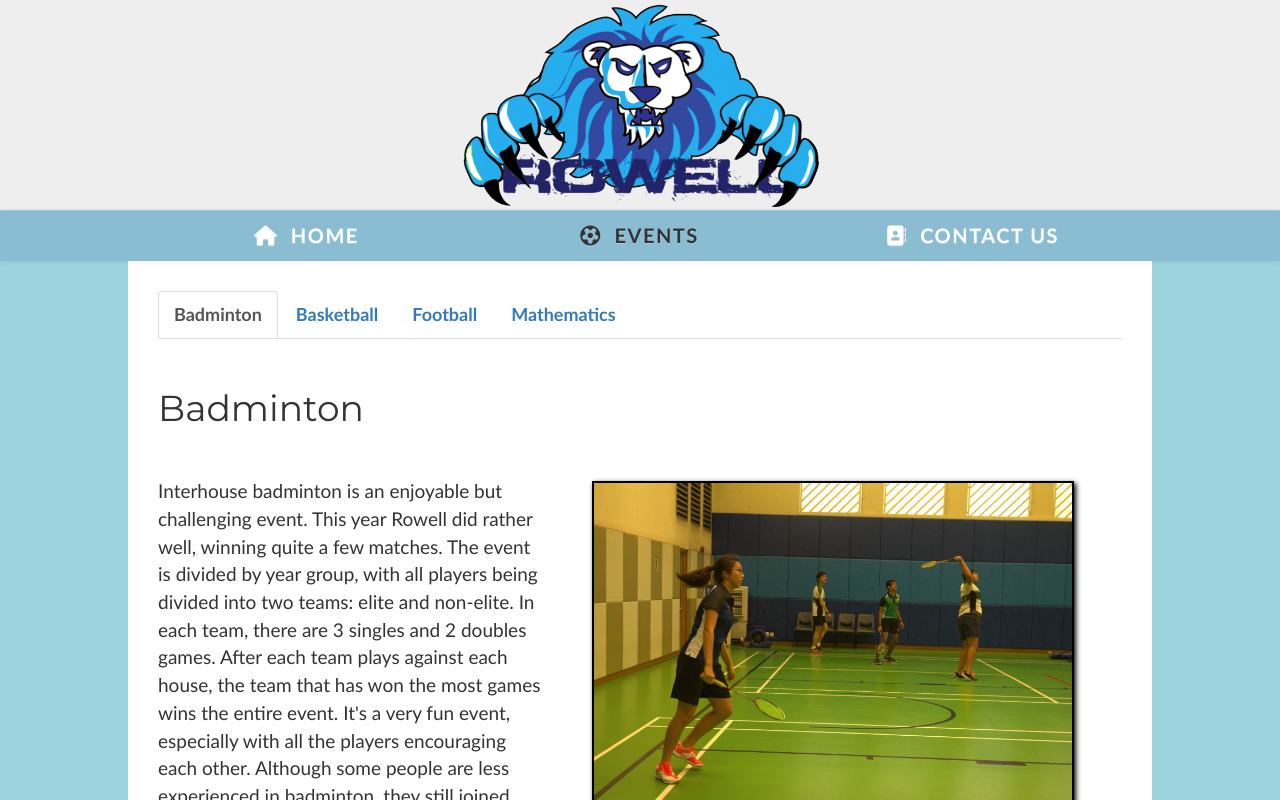
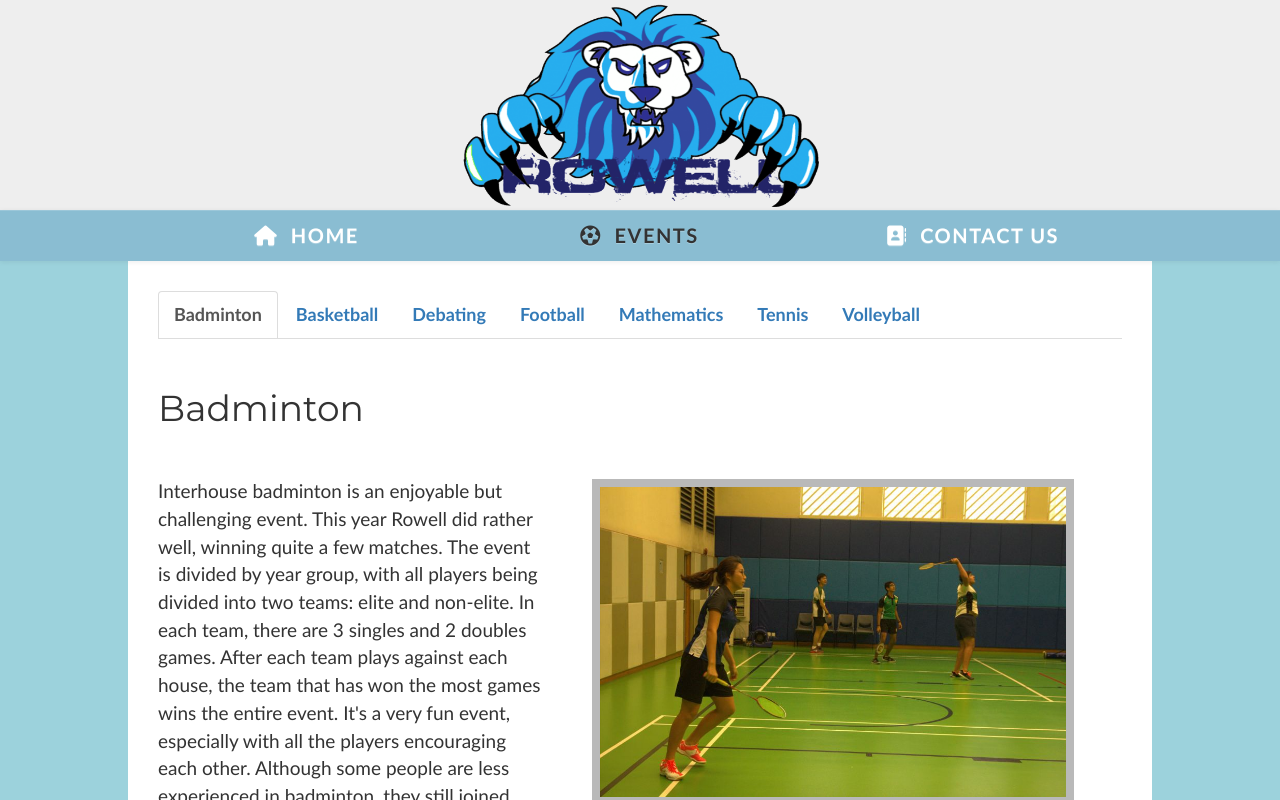
Before and after one commit to rowellkgv/rowellkgv.github.io, a plain HTML site: page index.html in a window 1280 px wide. Both pictures are taken after a click on the item "EVENTS". Shown: the top 800 px of the page. Drawn offline with nearby package versions, Linux system fonts and the light colour scheme.

Commit message:
Added more events

```diff
--- a/imgscript.js
+++ b/imgscript.js
@@ -1,4 +1,4 @@
-var events = ["Badminton", "Basketball", "Football", "Mathematics"];
+var events = ["Badminton", "Basketball", "Debating", "Football", "Mathematics", "Tennis", "Volleyball"];
 var imgs = {};
 var desc = {};
 var img_suffix = ".jpg";
@@ -9,6 +9,7 @@ desc.Badminton = "Interhouse badminton is an enjoyable but challenging event. Th
 imgs.Basketball = ["DSC_0085","DSC_0086","DSC_0087","DSC_0088","DSC_0093","DSC_0096","DSC_0099","DSC_0104","DSC_0107","DSC_0110"];
 desc.Basketball = "Throughout the term, A, B, C, and D Grade all participated in the interhouse basketball competition. For all those who took part, congratulations! We did very well as a house.";
 
+imgs.Debating = ["img1"];
 desc.Debating = "Interhouse debating is an intellectual and competitive event, based on the standard parliamentary debate structure found in competitions. Teams of three work together on a motion given to them a few days prior, and give passionate and well reasoned individual speeches on one side of the debate. A combination of strong tactical arguments and persuasive speaking is therefore required to succeed at this event.";
 
 imgs.Football = ["IMAGE04","IMAGE08","IMAGE11","IMAGE13","IMAGE15","IMAGE20","IMAGE21","IMAGE22","IMAGE34","IMAGE42"];
@@ -18,6 +19,8 @@ imgs.Mathematics = ["DSC_0072","DSC_0073","DSC_0075","DSC_0078","DSC_0081"];
 desc.Mathematics = "Interhouse mathematics was a new and exciting event this year. It involved all the year groups and almost every single maths class across a timespan of one week. Students were split into groups and given a set period of time to solve mathematically stimulating questions. Rowell managed to place third in the overall standings for this event, a ranking that we hope to improve in the coming years. Overall it was an intriguing and fruitful experience.";
 
 desc.Tennis = "Interhouse tennis has started off fairly well for Rowell. Although the competition has not finished yet, Rowell house has had a very strong start with Jahan Balani and Alan Sou performing admirably in the B Grade Boys tournament. We hope Rowell House can continue perform to the high level set by the B Grade Boys and win the Interhouse Competition!";
+
+imgs.Volleyball = ["IMG_5248","IMG_5249","IMG_5250","IMG_5251","IMG_5252","IMG_5258","IMG_5259","IMG_5260","IMG_5261","IMG_5262","IMG_5263","IMG_5264"];
 
 $(document).ready(function(){
 	var j = 0;
@@ -29,7 +32,11 @@ $(document).ready(function(){
 			$("#nav-tabs").append('<li role="presentation"><a href="#'+events[j]+'" aria-controls="'+events[j]+' role="tab" data-toggle="tab">'+events[j]+'</a></li>');
 			$('#tab-content').append('<div role="tabpanel" class="tab-pane fade in" id="'+events[j]+'">');
 		}
-		$("#"+events[j]).append('<div class="gallery"><div class="gallery-main-container"><h1 class="gallery-header">'+events[j]+'</h1><table class="gallery-table"><tr><td class="first-col"><div id="'+events[j]+'-gallery-description" class="gallery-description"></div></td><td class="second-col"><img id="'+events[j]+'-gallery-main-photo" class="gallery-main-photo" align="right" /></td></tr></table></div><div id="'+events[j]+'-gallery-photo-selection" class="gallery-photo-selection"></div></div>');
+		if(imgs[events[j]]){
+			$("#"+events[j]).append('<div class="gallery"><div class="gallery-main-container"><h1 class="gallery-header">'+events[j]+'</h1><table class="gallery-table"><tr><td class="first-col"><div id="'+events[j]+'-gallery-description" class="gallery-description"></div></td><td class="second-col"><img id="'+events[j]+'-gallery-main-photo" class="gallery-main-photo" align="right" /></td></tr></table></div><div id="'+events[j]+'-gallery-photo-selection" class="gallery-photo-selection"></div></div>');
+		}else{
+			$("#"+events[j]).append('<div class="gallery"><div class="gallery-main-container"><h1 class="gallery-header">'+events[j]+'</h1><table class="gallery-table"><tr><td class="first-col"><div id="'+events[j]+'-gallery-description" class="gallery-description"></div></td></table></div><div id="'+events[j]+'-gallery-photo-selection" class="gallery-photo-selection"></div></div>');
+		}
 		document.getElementById(events[j] + "-gallery-description").innerHTML = desc[events[j]];
 	}
 	for(j=0;j<events.length;j++){
--- a/style.css
+++ b/style.css
@@ -4,6 +4,7 @@ body{
 	background-color: #9CD2DC; /* #EAEAF6; /*E0E0E0; /*#0D47A1; /*#B3E5FC;/*#B5D9E6;*/
 	font-size: 18px;
 	font-family: 'Calibri Light', Calibri, sans-serif;
+	font-weight: lighter;
 
 	/*
 	Fonts
@@ -33,7 +34,6 @@ h1, h3, h4{
 	margin-right: 5%;
 	margin-top: 15px;
 	margin-bottom: 15px;
-	border: 1px solid black;
 	cursor: pointer;
 }
 
@@ -46,8 +46,8 @@ h1, h3, h4{
 	width: 100%;
 	height: auto;
 	display: inline;
-	border: 2px solid black;
-	box-shadow: 2px 2px 5px black;
+	border: 8px solid #B9B9B9;
+	/* box-shadow: 2px 2px 5px black;*/
 	margin: 0% 10% 30px 0%;
 }
 
```
Also changed, not shown: images/Debating/img1.jpg (added), images/Volleyball/IMG_5262.jpg (added), images/Volleyball/IMG_5263.jpg (added), images/Volleyball/IMG_5264.jpg (added), 9 other files.
